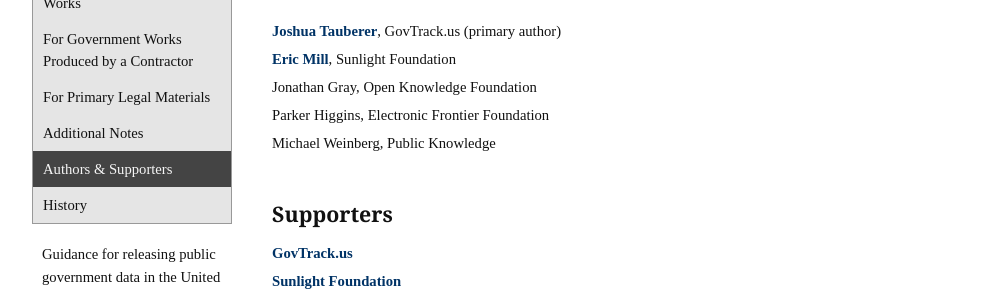
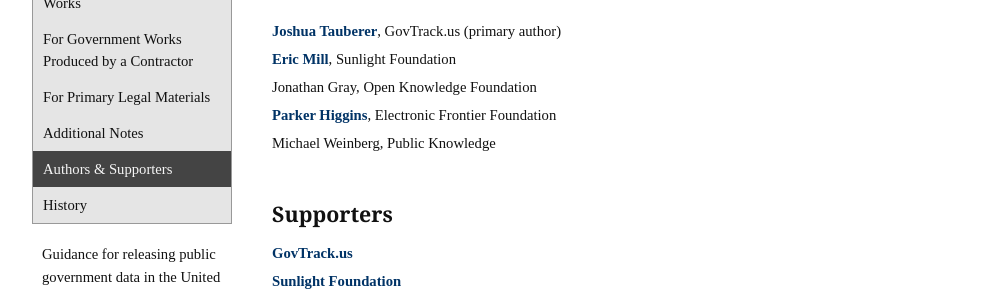
Before and after one commit to unitedstates/licensing, a Jekyll site: the page built from index.md, in a window 1280 px wide and 900 px high, scrolled down 3130 px. Shown: the part 153-446 px from the top of the window, without its empty margins (18-1018 px from the left). Built offline with Jekyll 4.4.1, drawn with Linux system fonts in a browser that asks for light colours; nearby versions of some CDN libraries; some web fonts are replaced; part of the change alters nothing that is shown.

```diff
--- a/index.md
+++ b/index.md
@@ -93,7 +93,7 @@ The [Open Data Commons Public Domain Dedication and License (PDDL)][6] is very s
 * [Joshua Tauberer](http://razor.occams.info), GovTrack.us (primary author)
 * [Eric Mill](https://twitter.com/konklone), Sunlight Foundation
 * Jonathan Gray, Open Knowledge Foundation
-* Parker Higgins, Electronic Frontier Foundation
+* [Parker Higgins](https://twitter.com/xor), Electronic Frontier Foundation
 * Michael Weinberg, Public Knowledge
 {:.contributors.people}
 
```
